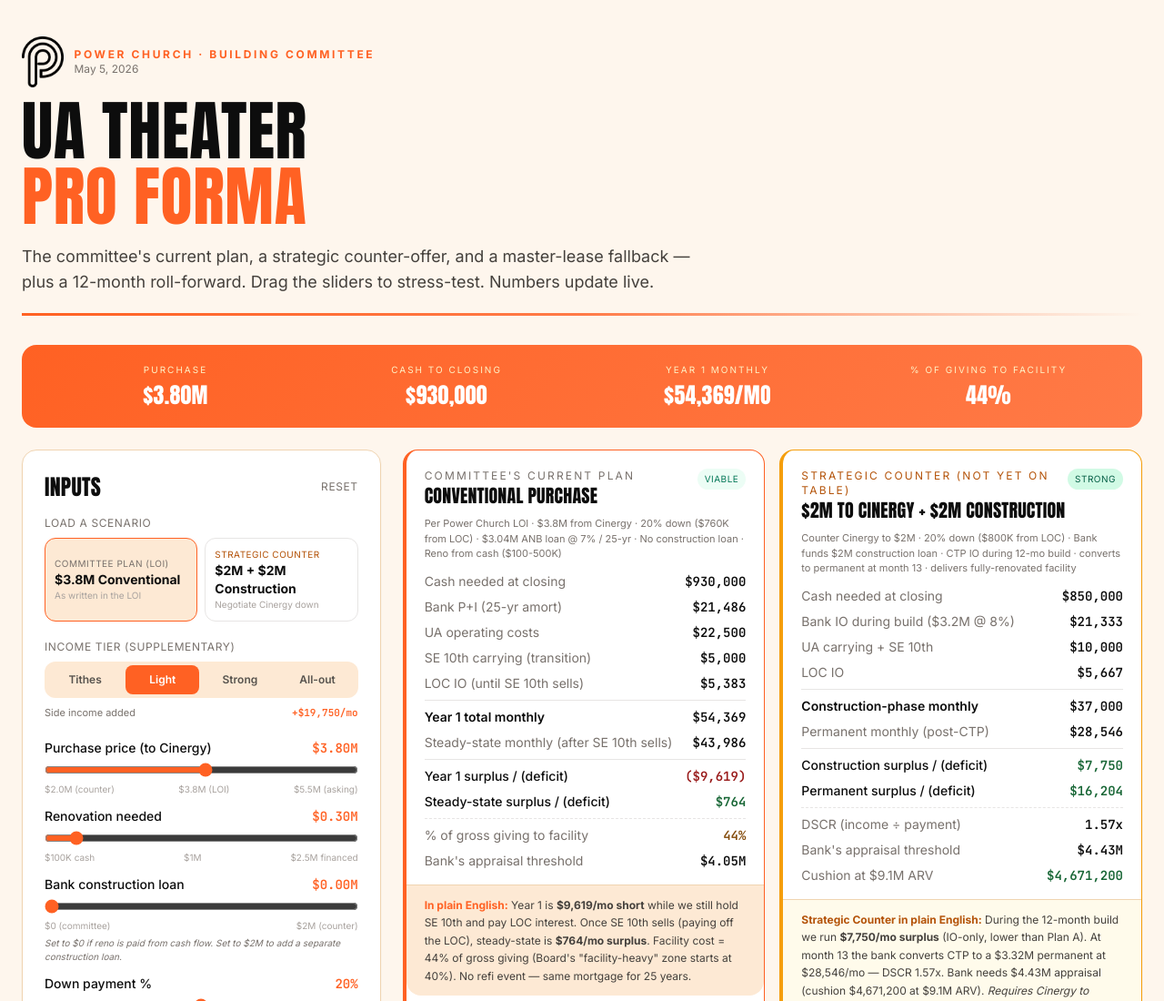
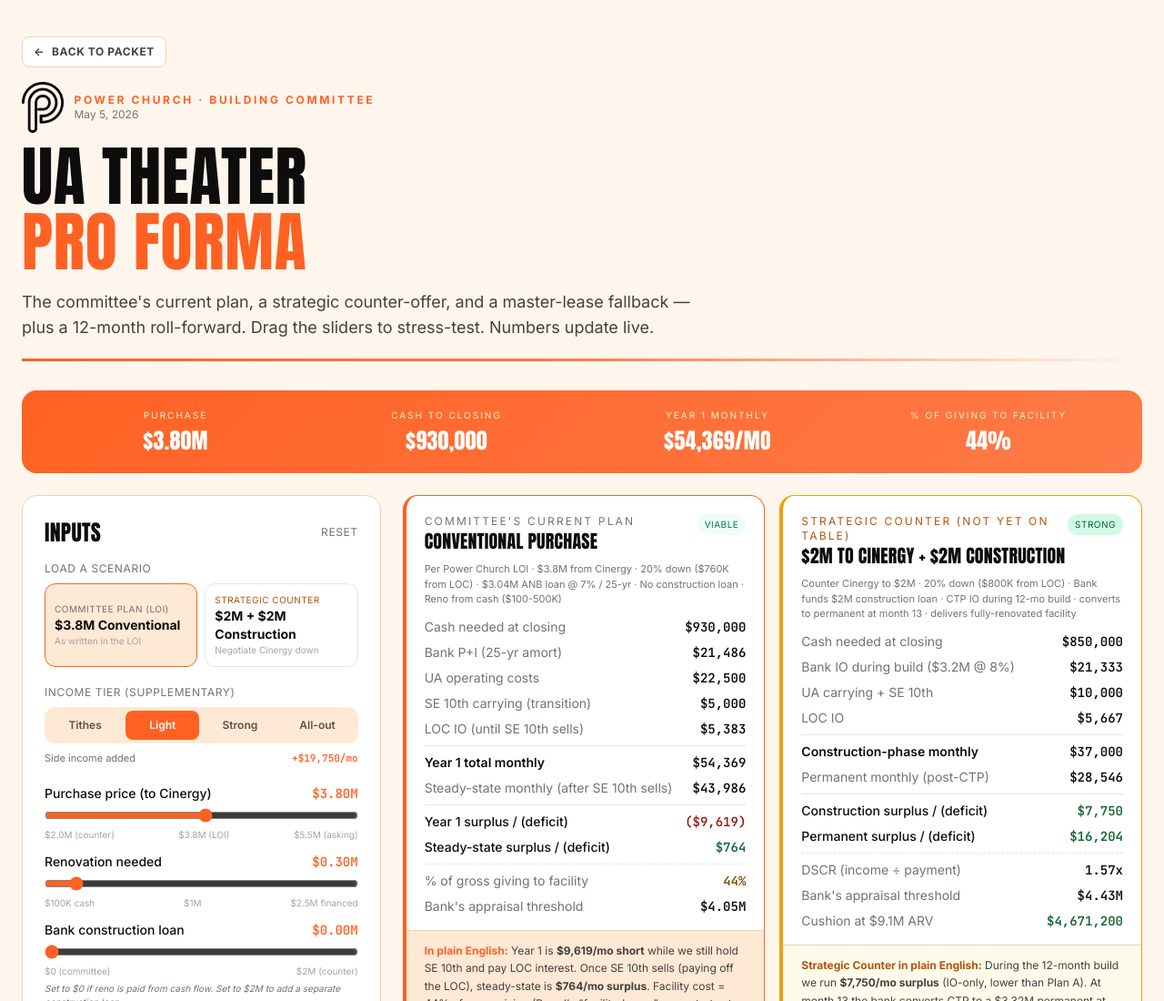
Before and after one commit to angelfrn07/power-church-ua-theater, a plain HTML site: page Scenario-Modeler.html in a window 1280 px wide. Shown: the top 1100 px of the page at 91% size. Drawn offline with nearby package versions, Linux system fonts and the light colour scheme.

Commit message:
Down payment from cash + land sale (no LOC), back-button on modeler, add Toby Torres III
- Strip ALL "LOC against SE 10th" language across 5, 5b, 1, index. Down payment now sourced from existing cash reserves at ANB plus proceeds from a planned sale of additional church-owned land. SE 10th remains a debt-free Power Church asset.
- Recompute Year-1 facility cost (no $5,383/mo LOC interest line): conventional packet drops to $48,986/mo; seller-carry packet drops to $31,867/mo.
- Add Toby Torres III as Building Committee Member in 5 and 5b authorized-representatives tables.
- Add "Back to Packet" button at top of Scenario-Modeler so users can return to the landing page.
- Regenerate 1, 5, 5b PDFs.

```diff
--- a/Scenario-Modeler.html
+++ b/Scenario-Modeler.html
@@ -50,6 +50,9 @@
 
   <!-- HEADER -->
   <header class="mb-8">
+    <a href="index.html" class="inline-flex items-center gap-2 mb-4 px-3 py-2 rounded-lg bg-white border border-[color:var(--line)] hover:border-[color:var(--moss)] text-stone-700 hover:text-[color:var(--moss)] text-xs font-bold uppercase tracking-wider transition-colors no-print">
+      <span>←</span> Back to Packet
+    </a>
     <div class="flex items-center gap-3 mb-3">
       <img src="power-church-logo.png" alt="Power Church" style="height: 56px; width: auto; display: block;" />
       <div>
```
Also changed, not shown: index.html (+1 -1 lines), 6 other files.
